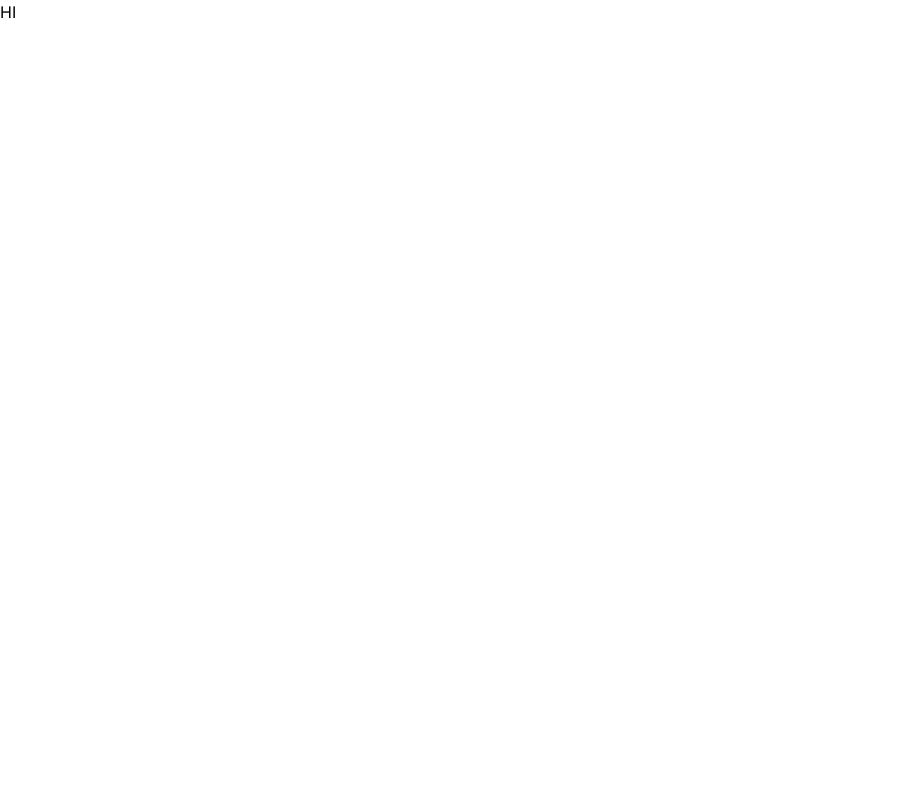
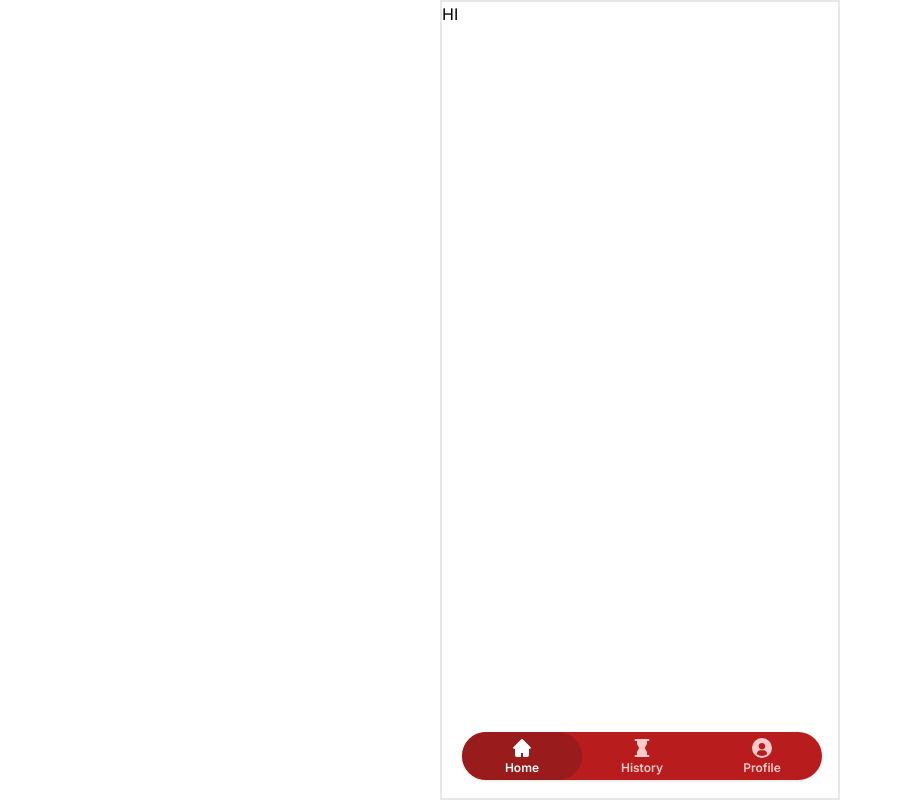
Before and after one commit to LeonardTarigan/m-record, a Next.js app: page / in a window 1280 px wide. Shown: the whole page, without its empty margins (0-902 px from the left). Built offline with nearby package versions, Linux system fonts and the light colour scheme.

Commit message:
feat: slicing bottom nav

```diff
--- /dev/null
+++ b/prettier.config.js
@@ -0,0 +1,3 @@
+module.exports = {
+  plugins: ["prettier-plugin-tailwindcss"],
+};
--- a/src/app/layout.tsx
+++ b/src/app/layout.tsx
@@ -1,6 +1,7 @@
 import type { Metadata } from "next";
 import { Inter } from "next/font/google";
 import "./globals.css";
+import BottomNav from "@/components/bottom-nav";
 
 const inter = Inter({ subsets: ["latin"] });
 
@@ -15,7 +16,16 @@ export default function RootLayout({
 }>) {
   return (
     <html lang="en">
-      <body className={inter.className}>{children}</body>
+      <body
+        className={
+          inter.className + " flex w-full justify-center overflow-hidden"
+        }
+      >
+        <div className="relative h-screen w-full overflow-auto border-2 sm:max-w-[400px]">
+          {children}
+          <BottomNav />
+        </div>
+      </body>
     </html>
   );
 }
--- a/src/app/page.tsx
+++ b/src/app/page.tsx
@@ -1,3 +1,3 @@
 export default function Home() {
-  return <main>HI</main>;
+  return <main className="h-screen">HI</main>;
 }
--- /dev/null
+++ b/src/components/bottom-nav.tsx
@@ -0,0 +1,51 @@
+"use client";
+
+import Link from "next/link";
+import HomeIcon from "./icons/home-icon";
+import HourglassIcon from "./icons/hourglass-icon";
+import UserCircleIcon from "./icons/user-circle-icon";
+import { NavigationProps } from "@/utils/types";
+import { usePathname } from "next/navigation";
+
+const menus: NavigationProps[] = [
+  {
+    path: "/",
+    label: "home",
+    icon: <HomeIcon className="w-6" />,
+  },
+  {
+    path: "/history",
+    label: "history",
+    icon: <HourglassIcon className="w-6" />,
+  },
+  {
+    path: "/profile",
+    label: "profile",
+    icon: <UserCircleIcon className="w-6" />,
+  },
+];
+
+function BottomNav() {
+  const currentPath = usePathname();
+
+  return (
+    <div className="fixed bottom-0 w-full max-w-[inherit] p-5 text-xs font-semibold text-white">
+      <nav className="flex w-full justify-evenly overflow-hidden rounded-full bg-red-700 shadow">
+        {menus.map(({ icon, label, path }, index) => {
+          return (
+            <Link
+              key={index}
+              href={path}
+              className={`flex w-1/3 flex-col items-center rounded-full p-1 capitalize ${path === currentPath ? "bg-red-800" : "text-red-200"}`}
+            >
+              {icon}
+              <p>{label}</p>
+            </Link>
+          );
+        })}
+      </nav>
+    </div>
+  );
+}
+
+export default BottomNav;
--- /dev/null
+++ b/src/components/icons/home-icon.tsx
@@ -0,0 +1,21 @@
+import { SVGAttributes } from "react";
+
+function HomeIcon(props: SVGAttributes<SVGElement>) {
+  return (
+    <svg
+      aria-hidden="true"
+      xmlns="http://www.w3.org/2000/svg"
+      fill="currentColor"
+      viewBox="0 0 24 24"
+      {...props}
+    >
+      <path
+        fill-rule="evenodd"
+        d="M11.3 3.3a1 1 0 0 1 1.4 0l6 6 2 2a1 1 0 0 1-1.4 1.4l-.3-.3V19a2 2 0 0 1-2 2h-3a1 1 0 0 1-1-1v-3h-2v3c0 .6-.4 1-1 1H7a2 2 0 0 1-2-2v-6.6l-.3.3a1 1 0 0 1-1.4-1.4l2-2 6-6Z"
+        clip-rule="evenodd"
+      />
+    </svg>
+  );
+}
+
+export default HomeIcon;
--- /dev/null
+++ b/src/components/icons/hourglass-icon.tsx
@@ -0,0 +1,21 @@
+import { SVGAttributes } from "react";
+
+function HourglassIcon(props: SVGAttributes<SVGElement>) {
+  return (
+    <svg
+      aria-hidden="true"
+      xmlns="http://www.w3.org/2000/svg"
+      fill="currentColor"
+      viewBox="0 0 24 24"
+      {...props}
+    >
+      <path
+        fill-rule="evenodd"
+        d="M5.5 3a1 1 0 0 0 0 2H7v2.3c0 .7.2 1.3.6 1.8L9 11.9l.1.1v.1L7.5 15a3 3 0 0 0-.6 1.8V19H5.5a1 1 0 1 0 0 2h13a1 1 0 1 0 0-2H17v-2.3a3 3 0 0 0-.6-1.8l-1.6-2.8v-.2l1.6-2.8a3 3 0 0 0 .6-1.8V5h1.5a1 1 0 1 0 0-2h-13Z"
+        clip-rule="evenodd"
+      />
+    </svg>
+  );
+}
+
+export default HourglassIcon;
--- /dev/null
+++ b/src/components/icons/user-circle-icon.tsx
@@ -0,0 +1,21 @@
+import { SVGAttributes } from "react";
+
+function UserCircleIcon(props: SVGAttributes<SVGElement>) {
+  return (
+    <svg
+      aria-hidden="true"
+      xmlns="http://www.w3.org/2000/svg"
+      fill="currentColor"
+      viewBox="0 0 24 24"
+      {...props}
+    >
+      <path
+        fill-rule="evenodd"
+        d="M12 20a8 8 0 0 1-5-1.8v-.6c0-1.8 1.5-3.3 3.3-3.3h3.4c1.8 0 3.3 1.5 3.3 3.3v.6a8 8 0 0 1-5 1.8ZM2 12a10 10 0 1 1 10 10A10 10 0 0 1 2 12Zm10-5a3.3 3.3 0 0 0-3.3 3.3c0 1.7 1.5 3.2 3.3 3.2 1.8 0 3.3-1.5 3.3-3.3C15.3 8.6 13.8 7 12 7Z"
+        clip-rule="evenodd"
+      />
+    </svg>
+  );
+}
+
+export default UserCircleIcon;
--- /dev/null
+++ b/src/utils/types.ts
@@ -0,0 +1,7 @@
+import { ReactNode } from "react";
+
+export type NavigationProps = {
+  path: string;
+  label: string;
+  icon: ReactNode;
+};
```
Also changed, not shown: package.json (+7 -5 lines), 1 other file (tests, documents, lock files or other folders).
